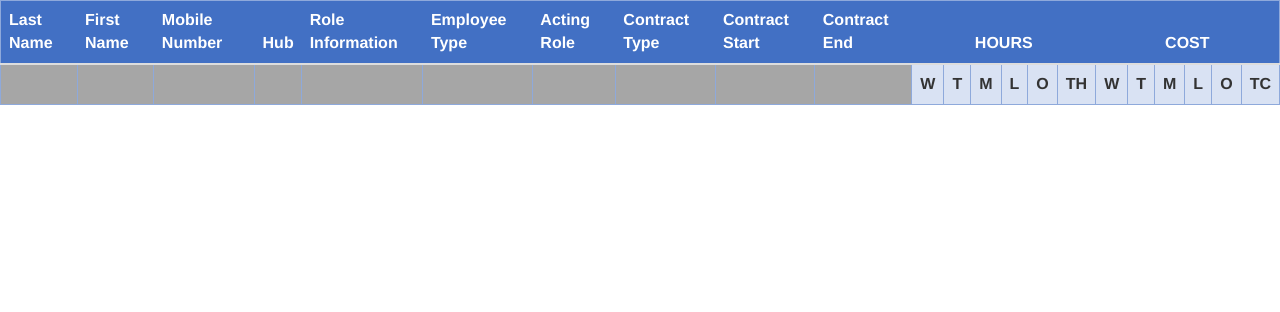
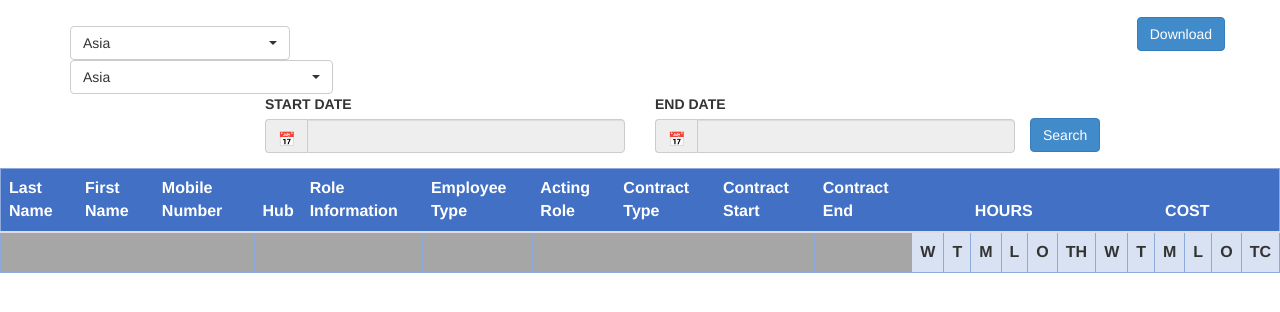
Before and after one commit to abdullahtariq/ATMS, a PHP site: page /admin/users/multiuser.php?id=1 in a window 1280 px wide. Shown: the top 312 px of the page. Run offline with PHP 8.4, Linux system fonts and the light colour scheme; data comes from the database, SQL or seed files in the repository; data that the repository does not hold is empty; some libraries are stand-ins or nearby versions.

Commit message:
date filtration

```diff
--- a/admin/users/multiuser.php
+++ b/admin/users/multiuser.php
@@ -4,11 +4,12 @@
      <link rel="stylesheet" type="text/css" href="../../css/datepicker.css">
      <!-- Custom CSS -->
      <link rel="stylesheet" type="text/css" href="../../css/style.css">
-<script src="../../js/script.js"></script>
+     <script src="../../js/jquery-1.8.2.min.js"></script>
+     <script src="../js/script.js"></script>
      <script  src="../../js/html2canvas.js"></script>
      <script  src="../../js/jspdf.min.js"></script>
      <script  src="../../js/common-script.js"></script>
-<script src="../../js/jquery-1.8.2.min.js"></script>
+
      <script src="../../js/bootstrap.min.js"></script>
      <script src="../../js/bootstrap-datepicker.js"></script>
     <script src="https://cdnjs.cloudflare.com/ajax/libs/bootstrap-select/1.12.2/js/bootstrap-select.min.js"></script>
@@ -30,8 +31,61 @@
    }
  }
    // print_r($empty_array);?>
+<div class="container">
+<div class="row">
+  <div class="col-md-3 col-sm-12" >
 
- <div class="">
+
+              <select onchange="hubfil(event)" id="hubs" class="selectpicker drp" name="continents" >
+                <option value="Asia">Asia</option>
+                <option value="Europe">Europe</option>
+                <option value="America" >America</option>
+                <option value="Africa">Africa</option>
+                <option value="HQ">HQ</option>
+              </select>
+            </div>
+
+
+ <div class="down_pdf">
+  <button type="button" class="btn btn-primary" onclick="genPDF()">Download</button>
+</div>
+</div>
+<!-- Start Search Date      -->
+
+    <div class="row ">
+      <div class="col-sm-2"></div>
+      <form  role="form" action="#" method="POST" enctype="multipart/form-data">
+       <div class="col-md-4 col-sm-12">
+        <div class="form-group">
+         <label>START DATE</label>
+         <div class='input-group input-append date' id="dp4" data-date-format="dd-mm-yyyy">
+          <span class="input-group-addon add-on">
+           <span class="glyphicon glyphicon-calendar"></span>
+         </span>
+         <input readonly="readonly" data-format="hh:mm:ss" type='text' class="form-control span2" id="strt-dt" name="strt-dt"/>
+       </div>
+     </div>
+   </div>
+   <div class="col-md-4 col-sm-12">
+     <div class="form-group">
+      <label>END DATE</label>
+      <div class='input-group input-append date' id="dp5" data-date-format="dd-mm-yyyy">
+        <span class="input-group-addon add-on">
+          <span class="glyphicon glyphicon-calendar"></span>
+        </span>
+        <input required readonly="readonly" data-format="hh:mm:ss" type='text' class="form-control span2" name="end-dt" id="end-dt" />
+      </div>
+    </div>
+  </div>
+  <div class="search">
+   <input type="submit" class="btn btn-primary" value="Search" name="Search"></div>
+ </form>
+</div>
+<!-- End Search Date      -->
+</div>
+
+
+ <div id="page">
 
  	<div class="table-responsive tale-strip-color" id="tabular">
  		<table class="table-striped table table-wrap"   >
--- a/css/style.css
+++ b/css/style.css
@@ -287,3 +287,6 @@
     border-right: 1px solid #8ea9db;
     text-align: center;
 }
+.drp{
+    margin-top: 13px;
+}
```
Lines whose indentation alone changed are shown as unchanged.
